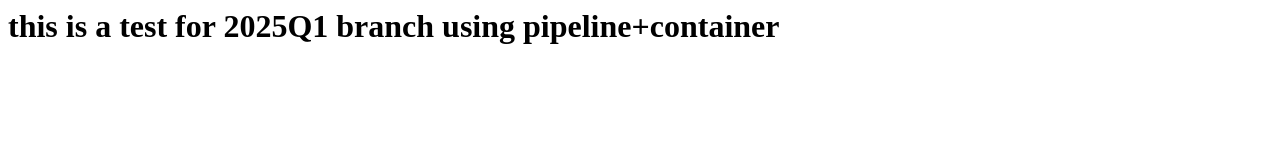
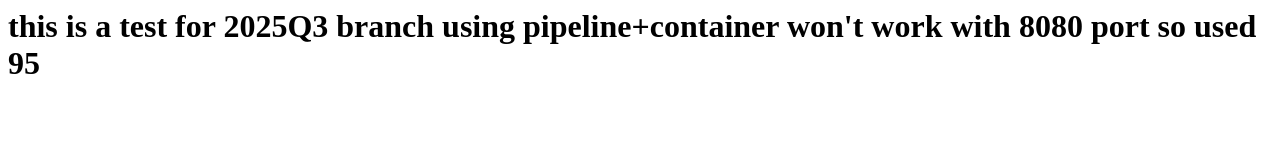
Before and after one commit to restinphilip/2025Q2, a plain HTML site: page index.html in a window 1280 px wide. Drawn offline with Linux system fonts and the light colour scheme.

Commit message:
Update index.html

```diff
--- a/index.html
+++ b/index.html
@@ -1 +1 @@
-<h1>this is a test for 2025Q1 branch using pipeline+container<h1>
+<h1>this is a test for 2025Q3 branch using pipeline+container won't work with 8080 port so used 95<h1>
```
